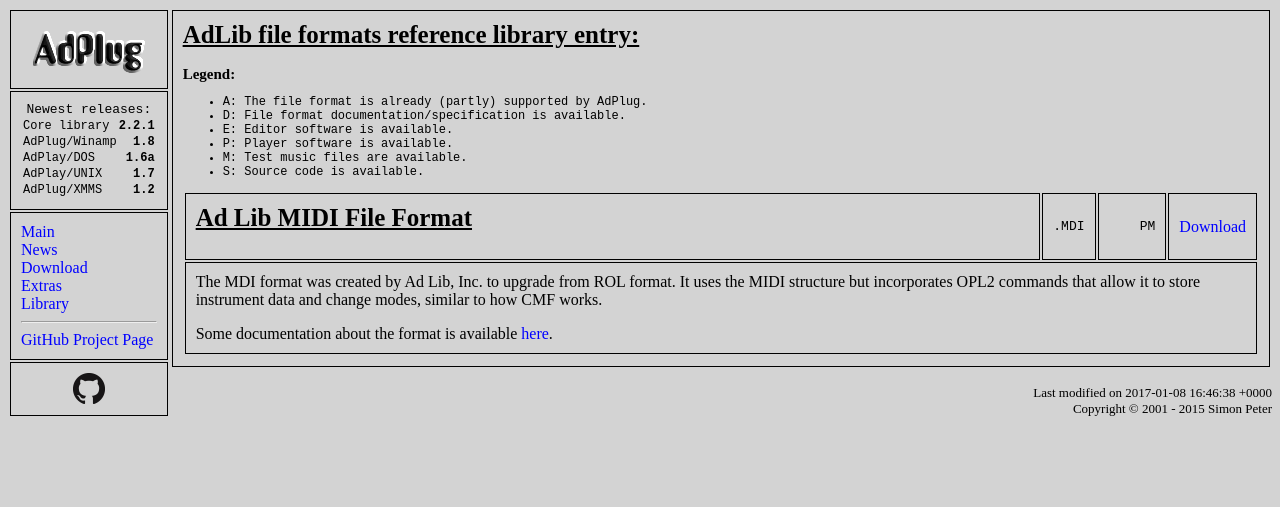
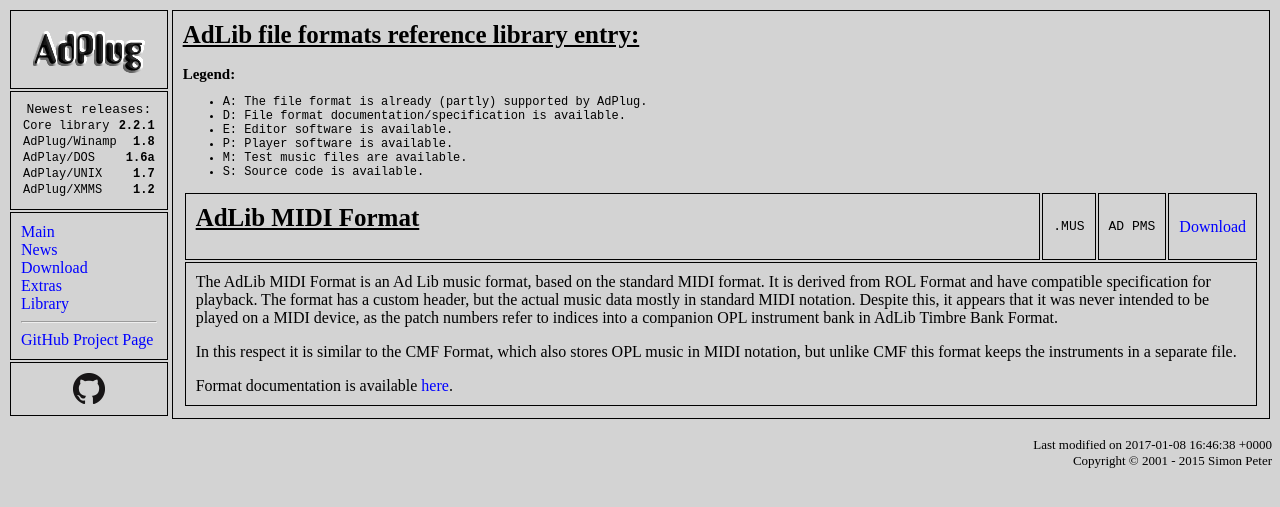
Before and after one commit to adplug/adplug.github.io, a Jekyll site: the page built from _library_formats/AdLibMIDI.html, in a window 1280 px wide. Shown: the top 507 px of the page. Built offline with Jekyll 4.4.1, drawn with Linux system fonts in a browser that asks for light colours.

Commit message:
Library: Update recently added formats

```diff
--- a/_library_formats/AdLibMIDI.html
+++ b/_library_formats/AdLibMIDI.html
@@ -1,13 +1,19 @@
 ---
-filename: AD-PROG
-flags: "    PM"
-extension: .MDI
-desc: Ad Lib MIDI File Format
+filename: AdLibMIDI.zip
+flags: "AD PMS"
+extension: .MUS
+desc: AdLib MIDI Format
 ---
-<p>The MDI format was created by Ad Lib, Inc. to upgrade from ROL
-format. It uses the MIDI structure but incorporates OPL2 commands that
-allow it to store instrument data and change modes, similar to how CMF
-works.</p>
+<p>The AdLib MIDI Format is an Ad Lib music format, based on the standard
+MIDI format. It is derived from ROL Format and have compatible specification
+for playback. The format has a custom header, but the actual music data
+mostly in standard MIDI notation. Despite this, it appears that it was never
+intended to be played on a MIDI device, as the patch numbers refer to indices
+into a companion OPL instrument bank in AdLib Timbre Bank Format.</p>
 
-<p>Some documentation about the format is available
-<a href="http://www.vgmpf.com/Wiki/index.php?title=MDI">here</a>.</p>
+<p>In this respect it is similar to the CMF Format, which also stores OPL
+music in MIDI notation, but unlike CMF this format keeps the instruments in a
+separate file.</p>
+
+<p>Format documentation is available
+<a href="http://www.shikadi.net/moddingwiki/AdLib_MIDI_Format">here</a>.</p>
--- a/_library_formats/MacsOpera.html
+++ b/_library_formats/MacsOpera.html
@@ -1,6 +1,6 @@
 ---
 filename: MacsOpera.zip
-flags: "  D  M"
+flags: "AD  M "
 extension: .CMF
 desc: MacsOpera
 ---
```
Also changed, not shown: _library_formats/GodOfThunder.html (added, +15 -0 lines), _library_formats/IMPlay.html (added, +15 -0 lines), _library_formats/MIDIPlay.html (added, +16 -0 lines), 4 other files.
